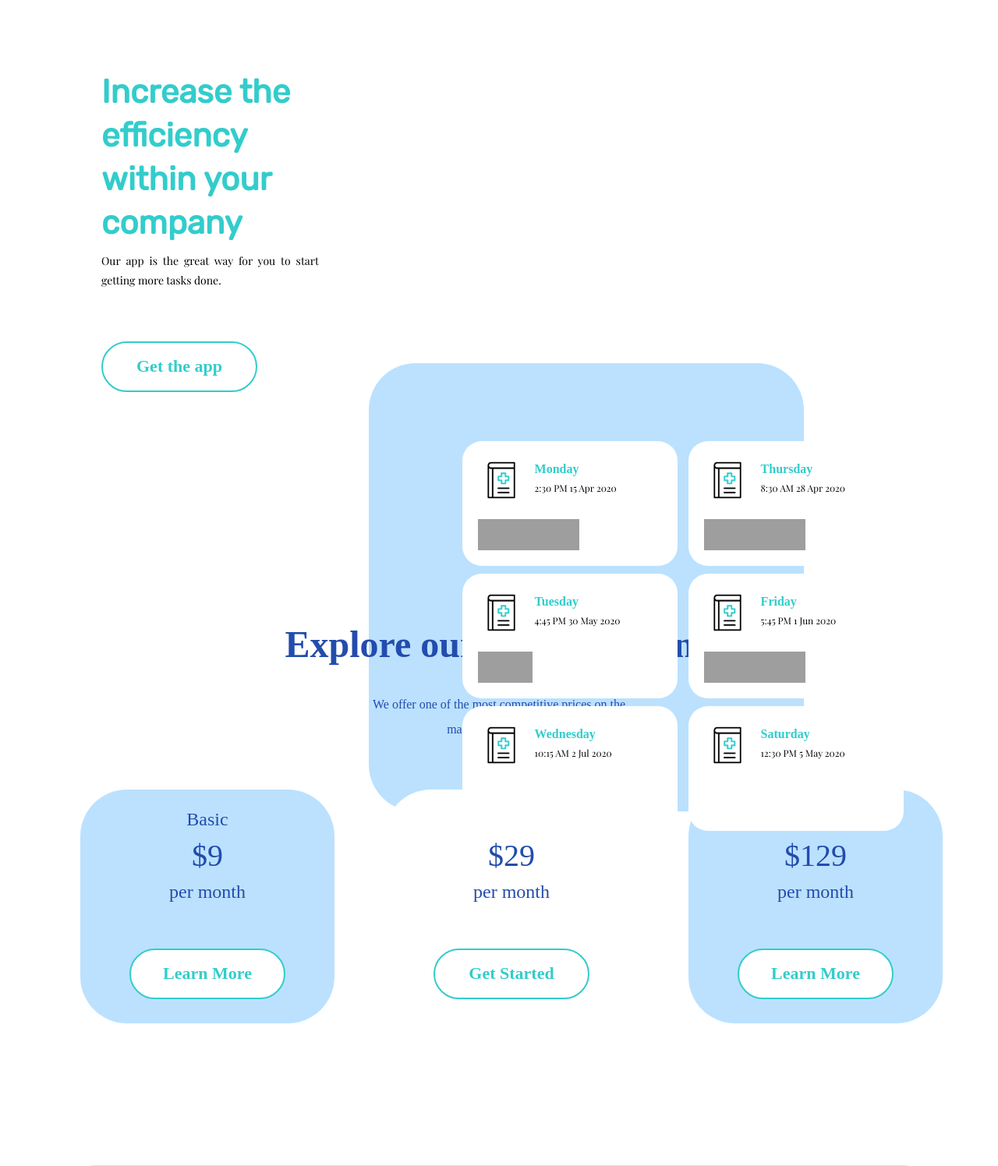
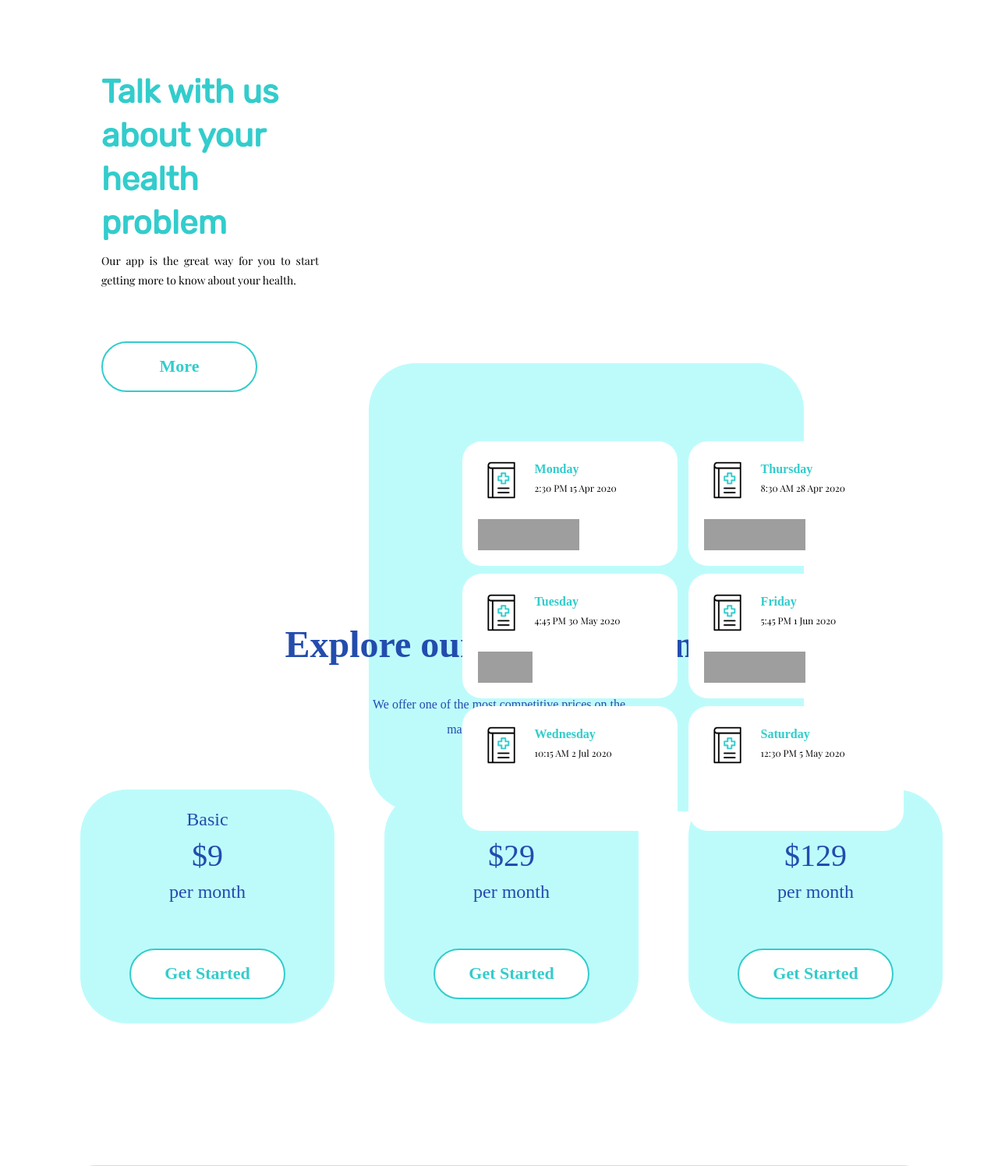
Before and after one commit to afraamalia31/project-2, a PHP site: page / in a window 1280 px wide. Shown: the part 2763-4259 px from the top of the page at 78% size. Run offline with PHP 8.4, Linux system fonts and the light colour scheme; grey boxes are pictures that could not be loaded.

Commit message:
revisi 1.1

```diff
--- a/index.html
+++ b/index.html
@@ -273,10 +273,10 @@
     <div class="container">
       <div class="about-content" id="about">
         <div class="card-lef col-3 ms-5 m-3 p-0">
-          <h1 class="main-text">Increase the efficiency within your company</h1>
-            <p class="second-text">Our app is the great way for you to start getting more tasks done.</p>
+          <h1 class="main-text">Talk with us about your health problem</h1>
+            <p class="second-text">Our app is the great way for you to start getting more to know about your health.</p>
 
-            <button class="get-button-2">Get the app</button>
+            <button class="get-button-2">More</button>
         </div>
         <div class="card-rig col-6 ms-5 m-6 p-0">
           <section class="card-cale1">
@@ -354,7 +354,7 @@
         <h4>Basic</h4>
         <h1>$9</h1>
         <h4>per month</h4>
-        <button class="get-button-2">Learn More</button>
+        <button class="get-button-2">Get Started</button>
       </div>
       <div class="card2 text-center col-3 ms-5 m-3 p-0">
         <br>
@@ -368,7 +368,7 @@
         <h4>Enterprise</h4>
         <h1>$129</h1>
         <h4>per month</h4>
-        <button class="get-button-2">Learn More</button>
+        <button class="get-button-2">Get Started</button>
       </div>
     </div>
 
--- a/style.css
+++ b/style.css
@@ -751,7 +751,7 @@ h3::before{
 .card-rig{
     width: 575px;
     height: 575px;
-    background: #b7dfffee;
+    background: #BDFBFB;
     border-radius: 60px;
     margin-left: 5%;
     margin-right: 15%;
@@ -856,7 +856,7 @@ h3::before{
     color: #234CAD;
     font-style: normal;
     font-family: 'Nunito';
-    background: #b7dfffee;
+    background: #BDFBFB;
     border-radius: 60px;
     margin-left: 5%;
     margin-right: 5%;
@@ -870,7 +870,7 @@ h3::before{
     color: #234CAD;
     font-style: normal;
     font-family: 'Nunito';
-    background: #fff;
+    background: #BDFBFB;
     border-radius: 60px;
     margin-left: 5%;
     margin-right: 5%;
@@ -882,7 +882,7 @@ h3::before{
     color: #234CAD;
     font-style: normal;
     font-family: 'Nunito';
-    background: #b7dfffee;
+    background: #BDFBFB;
     border-radius: 60px;
     margin-left: 5%;
     margin-right: 5%;
```
